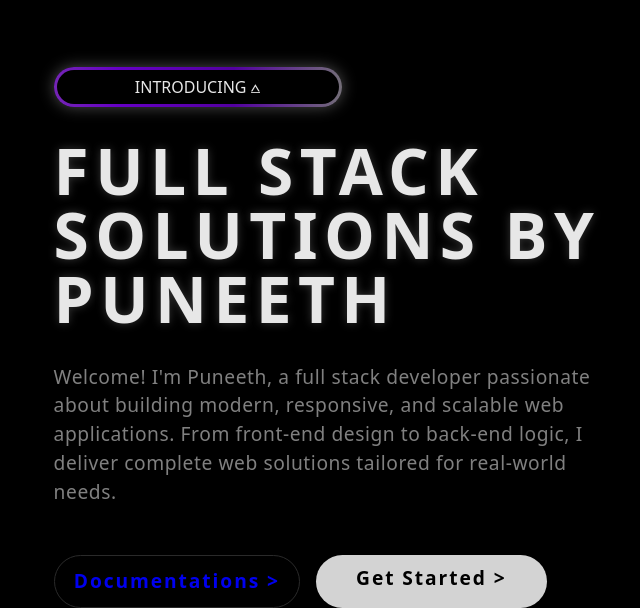
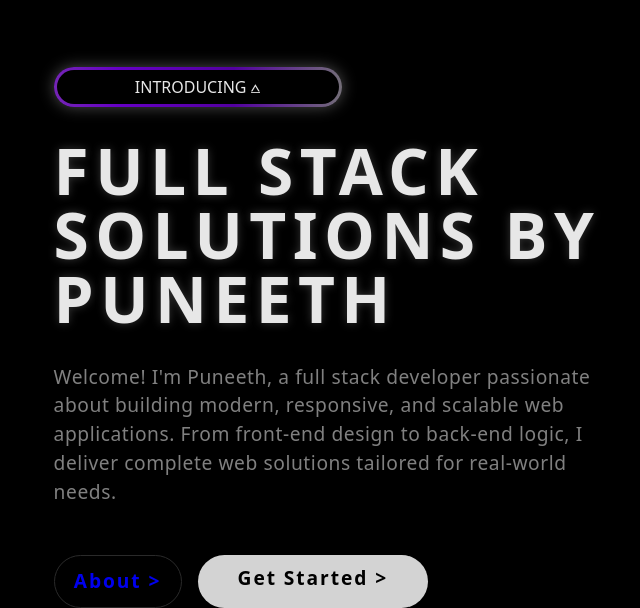
Before and after one commit to puneethyerninti/3-D-App-project, a plain HTML site: page index.html in a window 1280 px wide. Shown: the part 1071-1679 px from the top of the page, without its empty margins (100-740 px from the left). Drawn offline with nearby package versions, Linux system fonts and the light colour scheme; some packages are replaced by stand-ins of ours; a script that the page names is missing.

Commit message:
Update index.html

```diff
--- a/index.html
+++ b/index.html
@@ -56,7 +56,7 @@
             data-aos-easing="ease-in-back"
             data-aos-delay="300"
             data-aos-offset="0" data-aos-duration="2000" class="buttons">
-                <a href="#" class="btn-get-started">Documentations &gt;</a>
+                <a href="#" class="btn-get-started">About &gt;</a>
                 <a href="signup.html"  class="btn-signing-main">Get Started &gt;</a>
             </div>
         </div>
```
